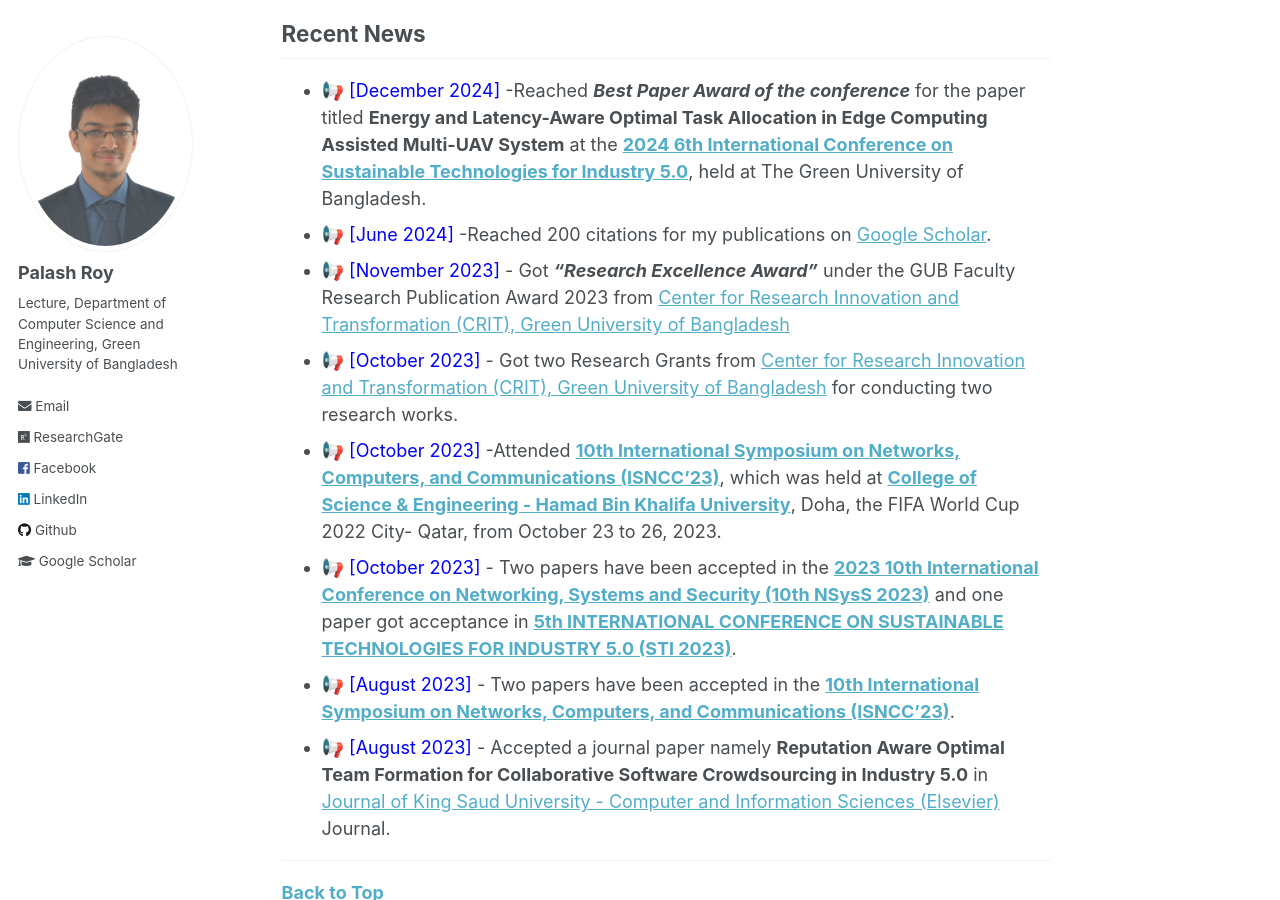
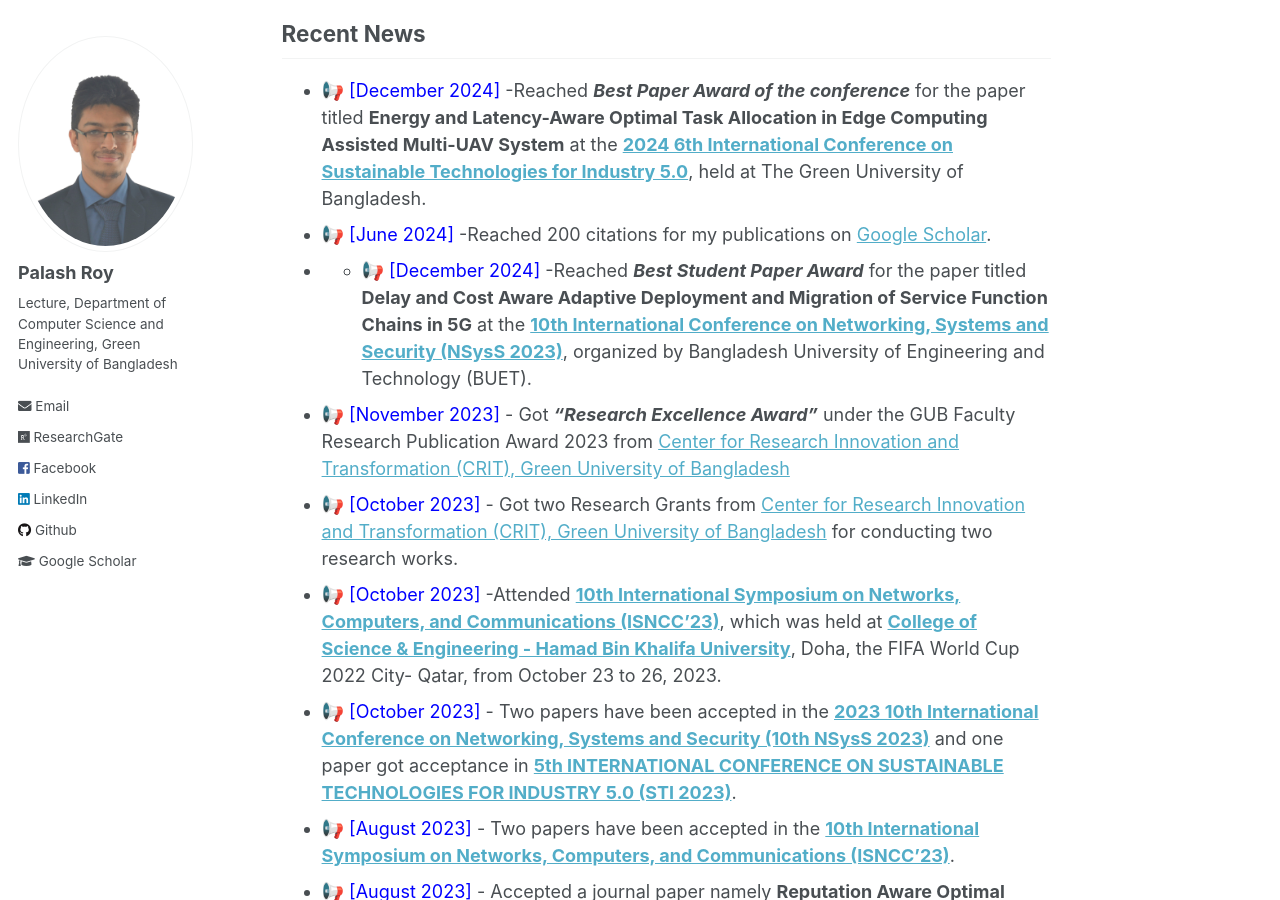
Before and after one commit to PalashRoy975/PalashRoy975.github.io, a Jekyll site: the page built from _pages/about.md, in a window 1280 px wide and 900 px high, scrolled down 528 px. Built offline with Jekyll 4.4.1, drawn with Linux system fonts in a browser that asks for light colours.

Commit message:
Update about.md

```diff
--- a/_pages/about.md
+++ b/_pages/about.md
@@ -39,6 +39,7 @@ for conducting extensive research work on M.Sc. Thesis.
 ## Recent News
 * 📢 <span style="color:Blue"> [December 2024] </span> -Reached ***Best Paper Award of the conference*** for the paper titled **Energy and Latency-Aware Optimal Task Allocation in Edge Computing Assisted Multi-UAV System** at the **[2024 6th International Conference on Sustainable Technologies for Industry 5.0](https://sti.green.edu.bd/)**, held at The Green University of Bangladesh.
 * 📢 <span style="color:Blue"> [June 2024] </span> -Reached 200 citations for my publications on [Google Scholar](https://scholar.google.com/citations?user=6YbqlUkAAAAJ&hl=en).
+* * 📢 <span style="color:Blue"> [December 2024] </span> -Reached ***Best Student Paper Award*** for the paper titled **Delay and Cost Aware Adaptive Deployment and Migration of Service Function Chains in 5G** at the **[10th International Conference on Networking, Systems and Security (NSysS 2023)]([https://sti.green.edu.bd/](https://cse.buet.ac.bd/nsyss2023/))**, organized by Bangladesh University of Engineering and Technology (BUET).
 * 📢 <span style="color:Blue"> [November 2023] </span> - Got ***"Research Excellence Award"*** under the GUB Faculty Research Publication Award 2023 from [Center for Research Innovation and Transformation (CRIT), Green University of Bangladesh](http://crit.green.edu.bd/)
 * 📢 <span style="color:Blue"> [October 2023] </span> - Got two Research Grants from [Center for Research Innovation and Transformation (CRIT), Green University of Bangladesh](http://crit.green.edu.bd/) for conducting two research works.
 * 📢 <span style="color:Blue"> [October 2023] </span> -Attended [**10th International Symposium on Networks, Computers, and Communications (ISNCC'23)**](https://www.isncc-conf.org/), which was held at [**College of Science & Engineering - Hamad Bin Khalifa University**](https://www.hbku.edu.qa/en), Doha, the FIFA World Cup 2022 City- Qatar, from October 23 to 26, 2023.
```
